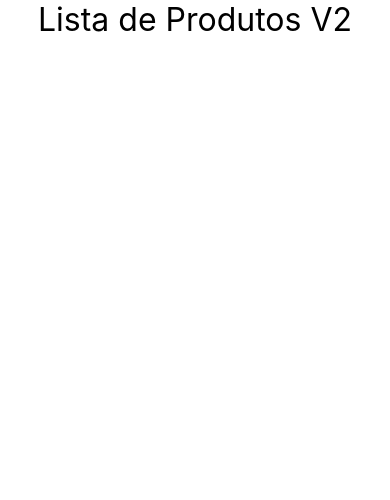
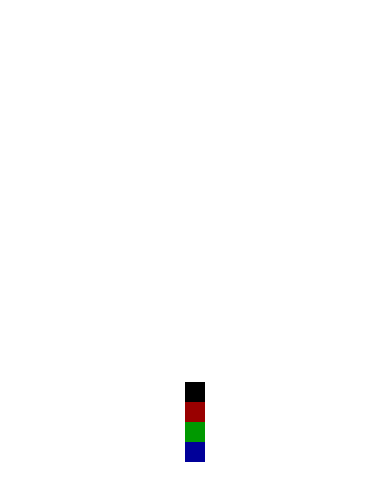
Before and after one commit to lucasgaldinodev/curso_react_native, a React Native app in the folder exercicios/: screen / in a window 390 px wide. Shown: the top 500 px of the page. Built offline with nearby package versions, Linux system fonts and the light colour scheme.

Commit message:
29/dec/2021

```diff
--- a/exercicios/src/App.js
+++ b/exercicios/src/App.js
@@ -1,7 +1,9 @@
 import React from 'react'
 import { SafeAreaView, StyleSheet } from 'react-native'
 
-import ListaProdutosV2 from './components/produtos/ListaProdutosV2'
+import Quadrado from './components/layout/Quadrado'
+// import DigiteSeuNome from './components/DigiteSeuNome'
+// import ListaProdutosV2 from './components/produtos/ListaProdutosV2'
 // import ListaProdutos from './components/produtos/ListaProdutos'
 // import UsuarioLogado from './components/UsuarioLogado'
 // import Familia from './components/relacao/Familia'
@@ -22,8 +24,13 @@ import ListaProdutosV2 from './components/produtos/ListaProdutosV2'
 
 export default () => (
     <SafeAreaView style={style.App}>
+        <Quadrado />
+        <Quadrado cor="#900" />
+        <Quadrado cor="#090" />
+        <Quadrado cor="#009" />
+        {/*
+        <DigiteSeuNome />
         <ListaProdutosV2 />
-        {/*
         <ListaProdutos />
         <UsuarioLogado usuario={{ nome:"Gui", email:"gui@gui.com" }} />
         <UsuarioLogado usuario={{ nome:"Ana" }} />
--- /dev/null
+++ b/exercicios/src/components/DigiteSeuNome.js
@@ -0,0 +1,17 @@
+import React, {useState} from 'react'
+import { View, TextInput, Text } from 'react-native'
+import Estilo from './estilo'
+
+export default props => {
+    const [nome, setNome] = useState('Teste')
+    return (
+        <View>
+            <Text>{nome}</Text>
+            <TextInput
+                placeholder="Digite seu Nome"
+                value={nome}
+                onChangeText={nome => setNome(nome)}
+            />
+        </View>
+    )
+}
--- /dev/null
+++ b/exercicios/src/components/layout/Quadrado.js
@@ -0,0 +1,13 @@
+import React from 'react'
+import { View, StyleSheet } from 'react-native'
+
+
+export default props => {
+    return (
+        <View style={{
+            height: 20,
+            width: 20,
+            backgroundColor: props.cor || '#000'
+        }} />
+    )
+}
```
